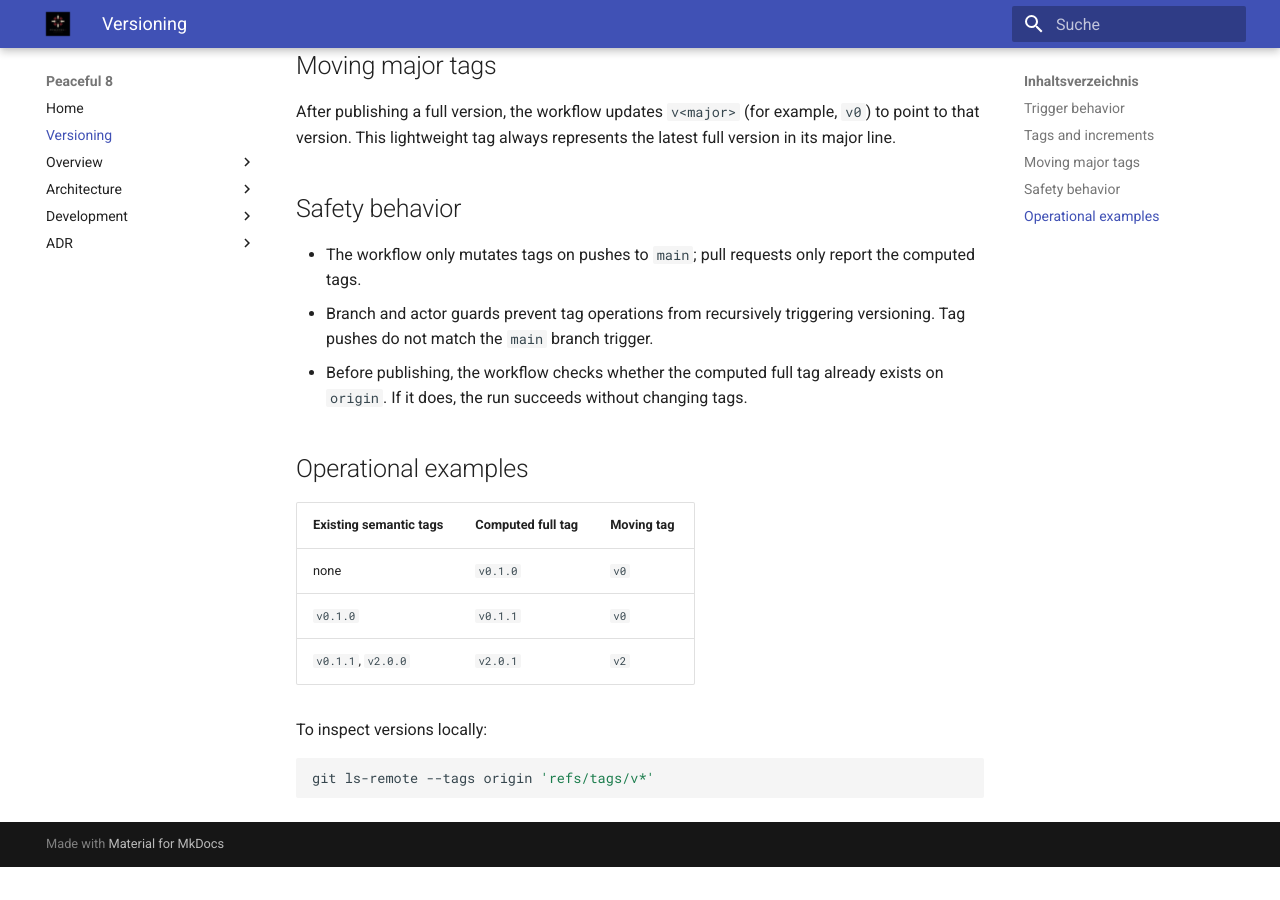
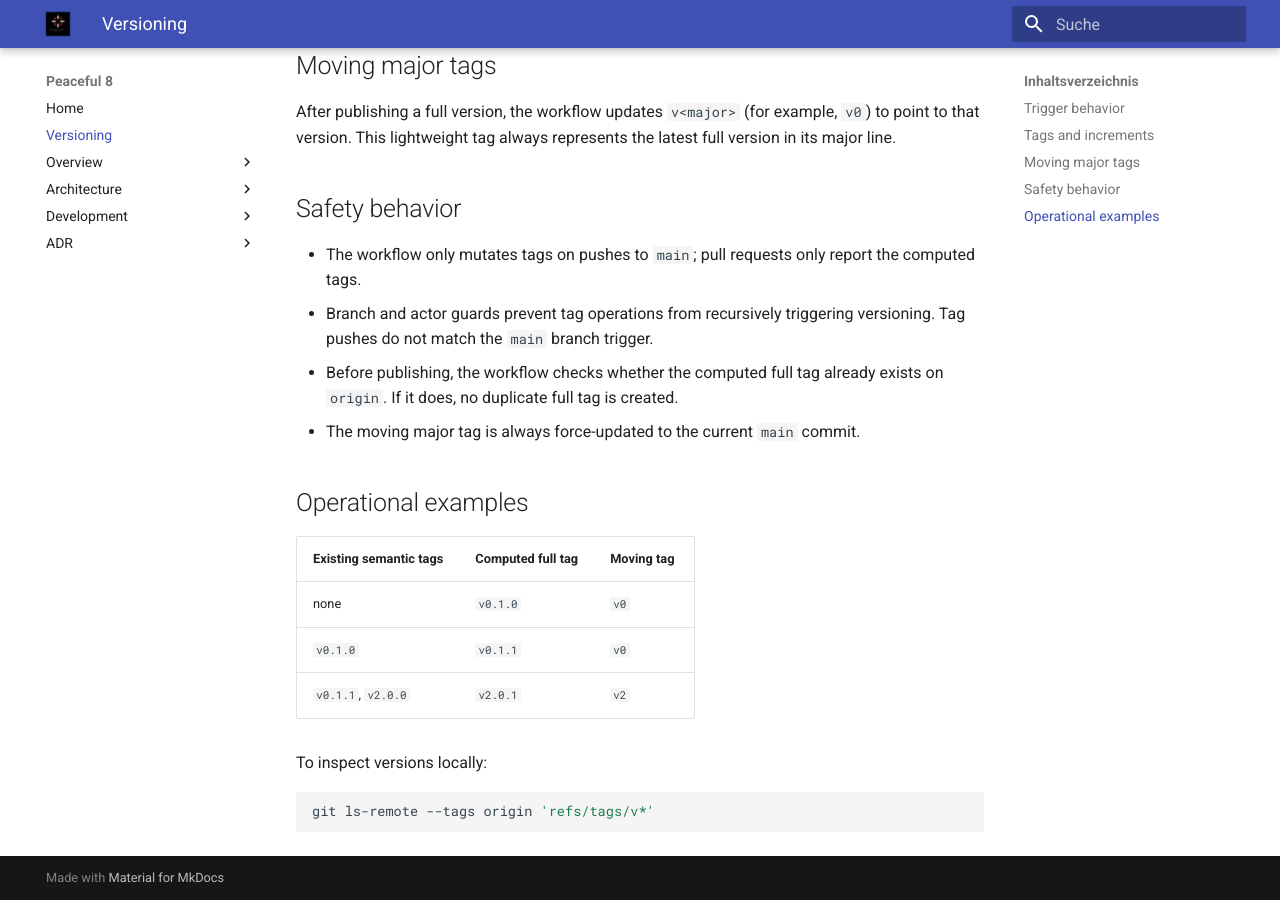
Before and after one commit to clavicarius/peaceful-8, an MkDocs documentation site: the page built from docs/VERSIONING.md, in a window 1280 px wide and 900 px high, scrolled down 718 px. Built offline with MkDocs 1.6.1 and Material for MkDocs 9.7.7, drawn with Linux system fonts in a browser that asks for light colours; before the commit the page ends 1585 px from its top, so only the background shows below that.

Commit message:
Keep major version tag current
Co-authored-by: clavicarius <36035933+clavicarius@users.noreply.github.com>

```diff
--- a/docs/VERSIONING.md
+++ b/docs/VERSIONING.md
@@ -38,7 +38,8 @@ latest full version in its major line.
 - Branch and actor guards prevent tag operations from recursively triggering
   versioning. Tag pushes do not match the `main` branch trigger.
 - Before publishing, the workflow checks whether the computed full tag already
-  exists on `origin`. If it does, the run succeeds without changing tags.
+  exists on `origin`. If it does, no duplicate full tag is created.
+- The moving major tag is always force-updated to the current `main` commit.
 
 ## Operational examples
 
```
Also changed, not shown: 1 other file.
